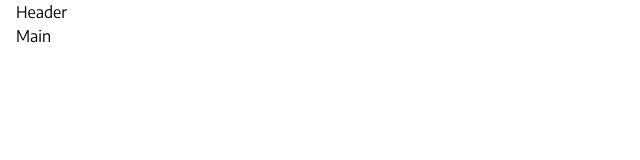
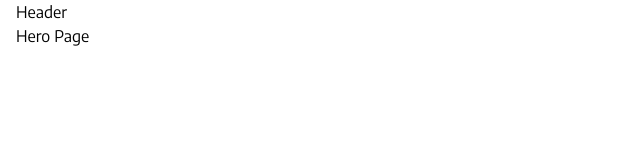
Before and after one commit to Vovababiichuk/sollers-group-distribution, a React (Vite) app: page / in a window 1280 px wide. Shown: the top 160 px of the page, without its empty margins (0-640 px from the left). Built offline with nearby package versions, Linux system fonts and the light colour scheme.

Commit message:
structure for layout start

```diff
--- a/src/App.tsx
+++ b/src/App.tsx
@@ -7,15 +7,15 @@ function App() {
 
   return (
     <div className="wrapper">
-      <div className='header'>
+      <header className='header'>
         <Header />
-      </div>
-      <div className='main'>
+      </header>
+      <main className='main'>
         <Main />
-      </div>
-      <div className='footer'>
+      </main>
+      <footer className='footer'>
         <Footer />
-      </div>
+      </footer>
     </div>
   )
 }
--- a/src/components/Header/Header.tsx
+++ b/src/components/Header/Header.tsx
@@ -1,11 +1,9 @@
-import styles from './Header.module.scss'
+import styles from './Header.module.scss';
 
 export const Header = () => {
-	return (
-		<div className={styles.container}>
-			<div>
-				Header
-			</div>
+  return (
+    <div className={styles.container}>
+			Header
 		</div>
-	)
-}
+  );
+};
--- /dev/null
+++ b/src/components/Hero/Hero.module.scss
@@ -0,0 +1,3 @@
+.container {
+  @apply max-w-screen-xl mx-auto px-4
+}
--- /dev/null
+++ b/src/components/Hero/Hero.tsx
@@ -0,0 +1,8 @@
+import styles from './Hero.module.scss'
+export const Hero = () => {
+	return (
+		<div className={styles.container}>
+			Hero Page
+		</div>
+	)
+}
--- a/src/components/Main/Main.tsx
+++ b/src/components/Main/Main.tsx
@@ -1,11 +1,14 @@
-import styles from './Main.module.scss'
+import { Hero } from '../Hero/Hero'
 
 export const Main = () => {
 	return (
-		<div className={styles.container}>
-			<div>
-				Main
-			</div>
-		</div>
+		<>
+			<section>
+				<Hero />
+			</section>
+			<section>
+
+			</section>
+		</>
 	)
 }
```
